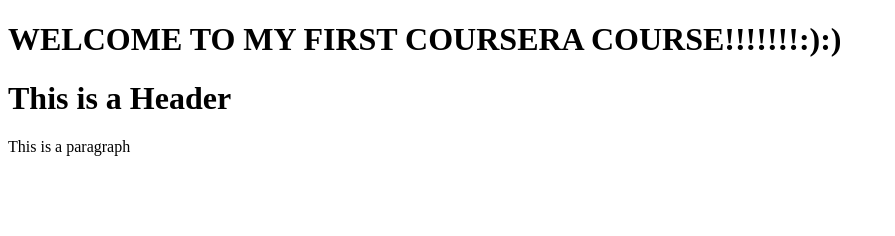
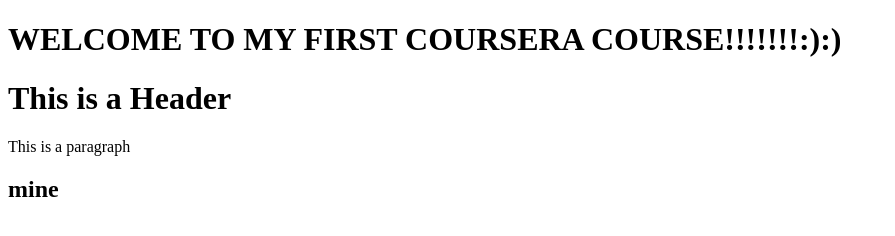
Before and after one commit to samirazein20/Front_End_Web_UI_Frameworks_And_Tools_Bootstrap4, a website: page index.html in a window 1280 px wide. Shown: the whole page, without its empty margins (0-895 px from the left). Drawn offline with Linux system fonts and the light colour scheme.

Commit message:
Second Commit

```diff
--- a/index.html
+++ b/index.html
@@ -9,5 +9,6 @@
     <h1>WELCOME TO MY FIRST COURSERA COURSE!!!!!!!:):)</h1>
     <h1>This is a Header</h1>
     <p>This is a paragraph</p>
+    <h2>mine</h2>
 </body>
 </html>
```
Also changed, not shown: package.json (added, +24 -0 lines), 2 other files.
